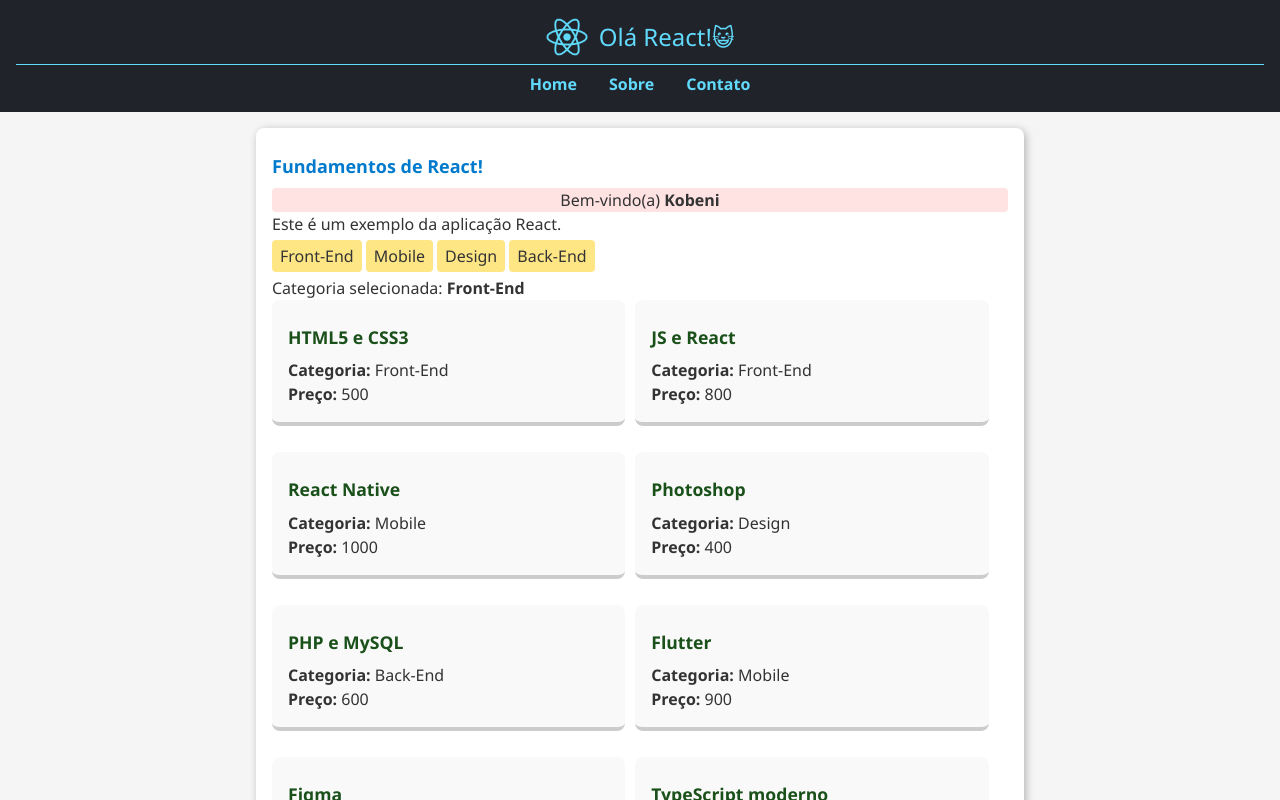
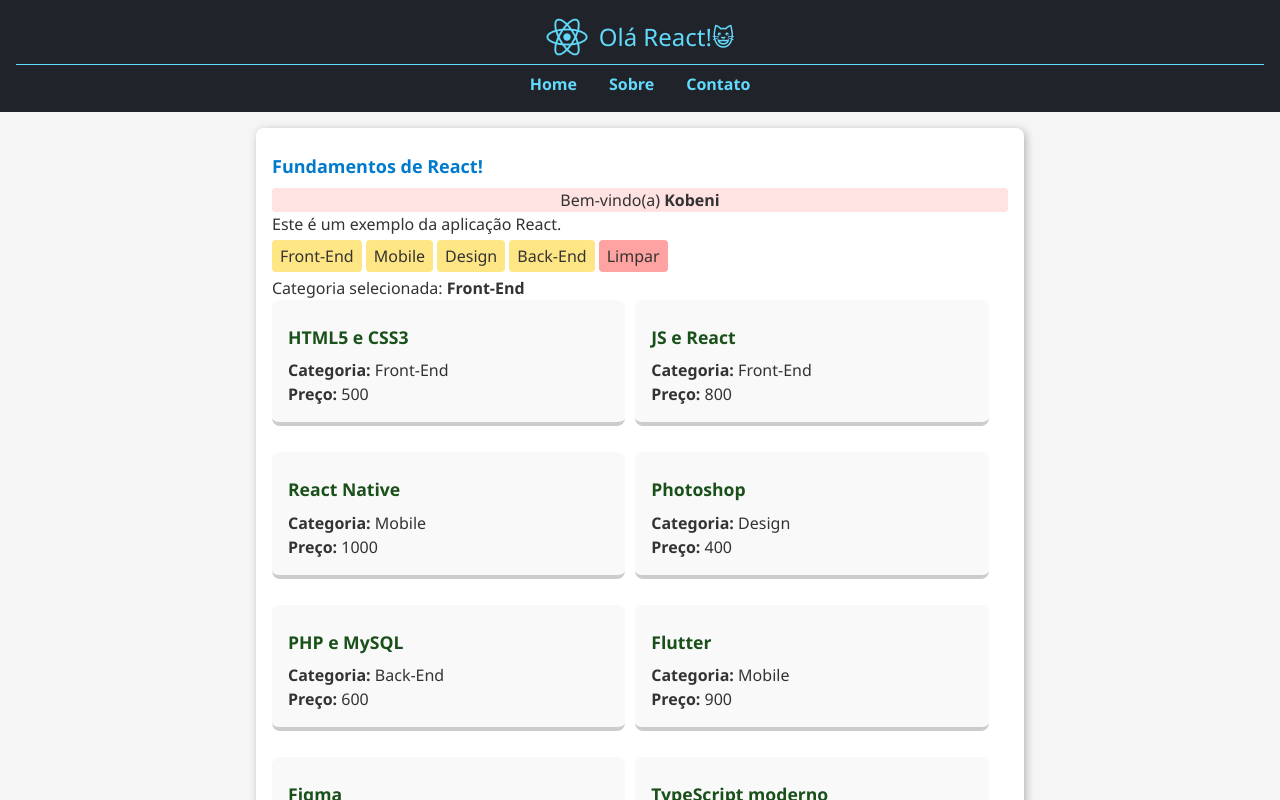
Before and after one commit to dcarianela/react-fundamentos2, a React (Vite) app: page / in a window 1280 px wide. Both pictures are taken after a click on the button "Front-End". Shown: the top 800 px of the page. Built offline with nearby package versions, Linux system fonts and the light colour scheme.

Commit message:
adiciona botao limpar

```diff
--- a/src/components/Conteudo/Conteudo.tsx
+++ b/src/components/Conteudo/Conteudo.tsx
@@ -26,7 +26,7 @@
           return (
             <button
               onClick={() => setCategoriaAtiva(categoria)}
-              className="rounded py-1 px-2 mr-1 my-1 bg-amber-200 hover:bg-pink-300"
+              className="rounded py-1 px-2 mr-1 my-1 bg-amber-200 hover:bg-blue-400"
             >
               {categoria}
             </button>
@@ -34,9 +34,17 @@
         })}
 
         {categoriaAtiva && (
-          <p>
-            Categoria selecionada: <b>{categoriaAtiva}</b>
-          </p>
+          <>
+            <button
+              onClick={() => setCategoriaAtiva(null)}
+              className="px-2 py-1 rounded bg-red-300"
+            >
+              Limpar
+            </button>
+            <p>
+              Categoria selecionada: <b>{categoriaAtiva}</b>
+            </p>
+          </>
         )}
 
         <ListaCursos />
```
